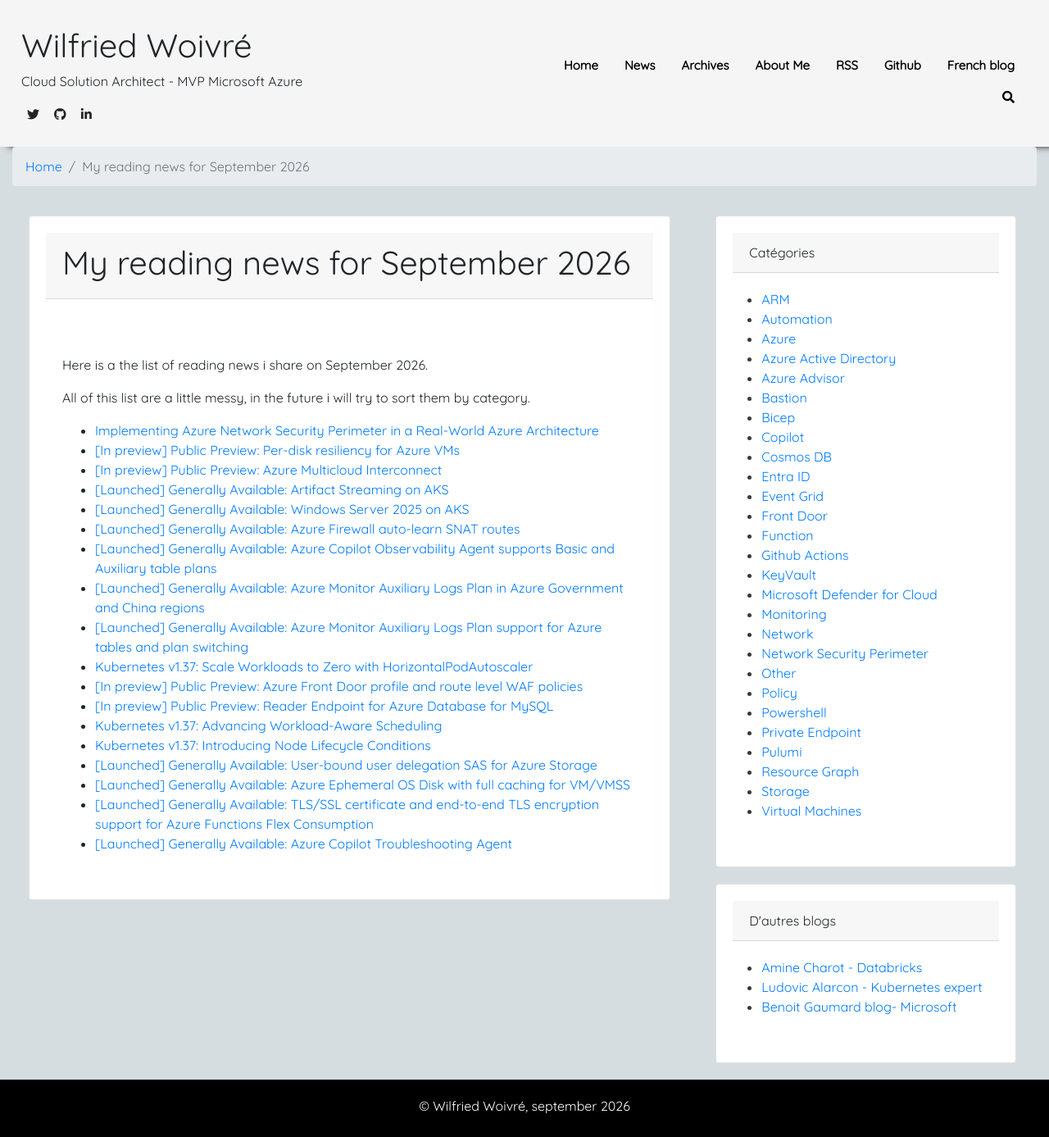
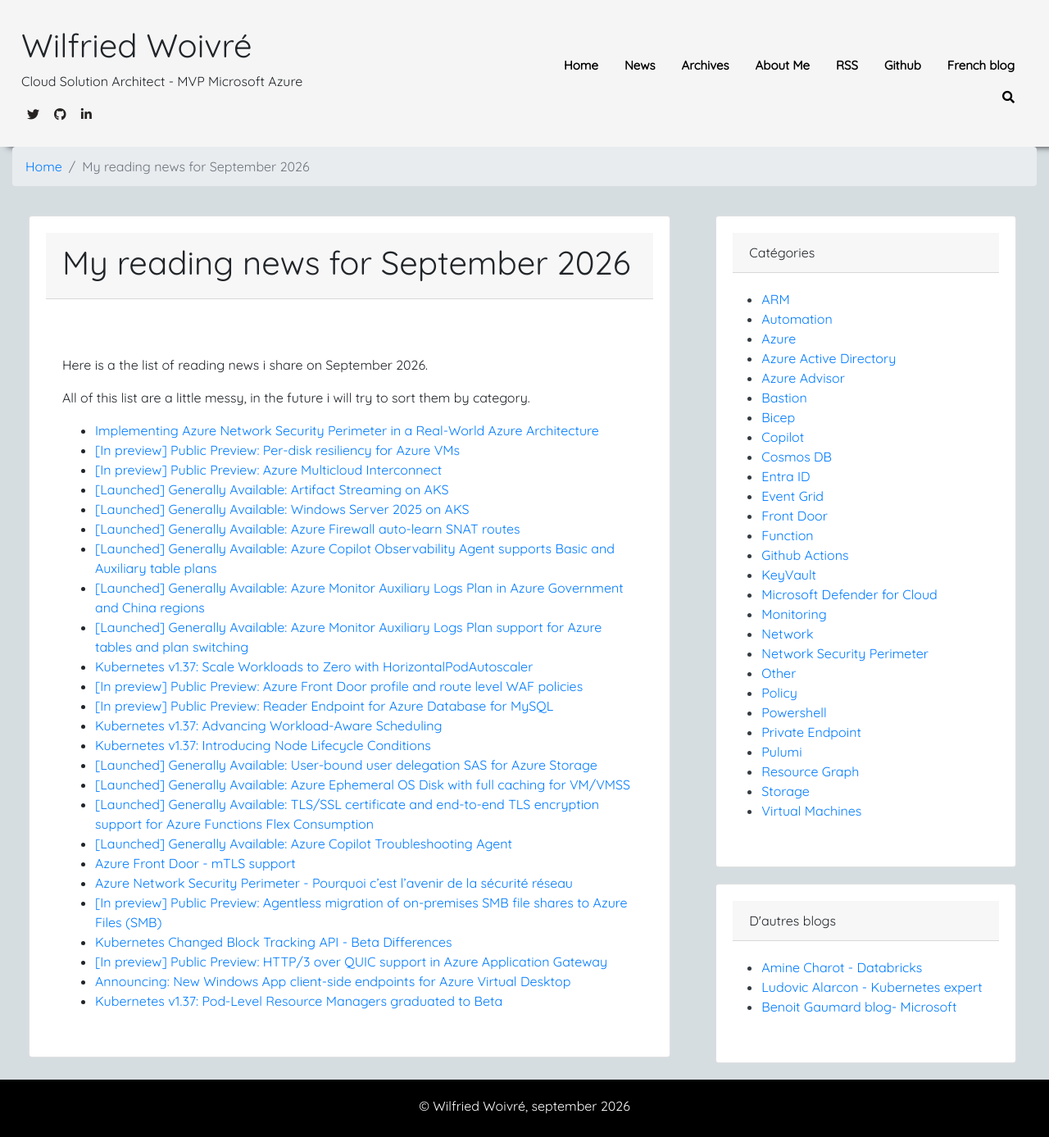
Before and after one commit to wilfriedwoivre/wilfriedwoivre.en.github.io, a Jekyll site: the page built from _news/2026-10-01-my-reading-news-for-september-2026.md, in a window 1280 px wide. Shown: the whole page at 82% size. Built offline with Jekyll 4.4.1, drawn with Linux system fonts in a browser that asks for light colours; nearby versions of some CDN libraries.

Commit message:
Update monthly news post

```diff
--- a/_news/2026-10-01-my-reading-news-for-september-2026.md
+++ b/_news/2026-10-01-my-reading-news-for-september-2026.md
@@ -26,3 +26,10 @@
 - [[Launched] Generally Available: Azure Ephemeral OS Disk with full caching for VM/VMSS](https://azure.microsoft.com/updates?WT.mc_id=AZ-MVP-4039694&id=570551)
 - [[Launched] Generally Available: TLS/SSL certificate and end-to-end TLS encryption support for Azure Functions Flex Consumption](https://azure.microsoft.com/updates?WT.mc_id=AZ-MVP-4039694&id=570940)
 - [[Launched] Generally Available: Azure Copilot Troubleshooting Agent](https://azure.microsoft.com/updates?WT.mc_id=AZ-MVP-4039694&id=570980)
+- [Azure Front Door - mTLS support](https://woivre.com/blog/2026/09/azure-front-door-mtls-support)
+- [Azure Network Security Perimeter - Pourquoi c’est l’avenir de la sécurité réseau](https://woivre.fr/blog/2026/09/azure-network-security-perimeter-pourquoi-cest-lavenir-de-la-securite-reseau)
+- [[In preview] Public Preview: Agentless migration of on-premises SMB file shares to Azure Files (SMB)](https://azure.microsoft.com/updates?WT.mc_id=AZ-MVP-4039694&id=570910)
+- [Kubernetes Changed Block Tracking API - Beta Differences](https://kubernetes.io/blog/2026/09/14/csi-changed-block-tracking-beta/)
+- [[In preview] Public Preview: HTTP/3 over QUIC support in Azure Application Gateway](https://azure.microsoft.com/updates?WT.mc_id=AZ-MVP-4039694&id=571123)
+- [Announcing: New Windows App client-side endpoints for Azure Virtual Desktop](https://azure.microsoft.com/updates?WT.mc_id=AZ-MVP-4039694&id=571360)
+- [Kubernetes v1.37: Pod-Level Resource Managers graduated to Beta](https://kubernetes.io/blog/2026/09/15/kubernetes-v1-37-pod-level-resource-managers-beta/)
```
Also changed, not shown: other parts of _news/2026-10-01-my-reading-news-for-september-2026.md (+1 -1 lines).
